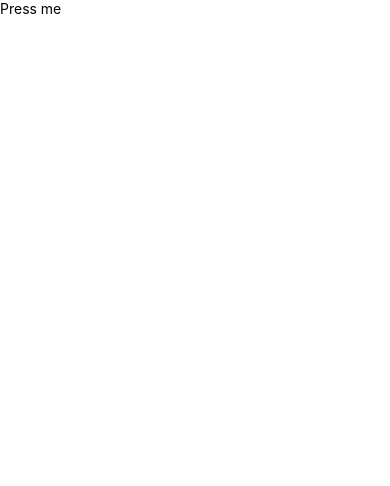
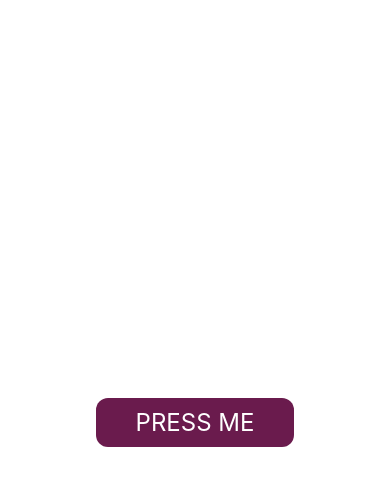
Before and after one commit to Najeeb93/nativebgChanger, a React Native app: screen / in a window 390 px wide. Shown: the top 486 px of the page. Built offline with nearby package versions, Linux system fonts and the light colour scheme.

Commit message:
add to commit

```diff
--- a/App.tsx
+++ b/App.tsx
@@ -37,5 +37,20 @@ export default function App(): JSX.Element {
 }
 
 const styles = StyleSheet.create({
-
-})
+  container: {
+    flex: 1,
+    alignItems: 'center',
+    justifyContent: 'center'
+  },
+  actionBtn: {
+    borderRadius: 12,
+    backgroundColor: '#6A1B4D',
+    paddingVertical: 10,
+    paddingHorizontal: 40,
+  },
+  actionBtnTxt: {
+    fontSize: 24,
+    color: "#FFFFFF",
+    textTransform: 'uppercase'
+  }
+});
```
